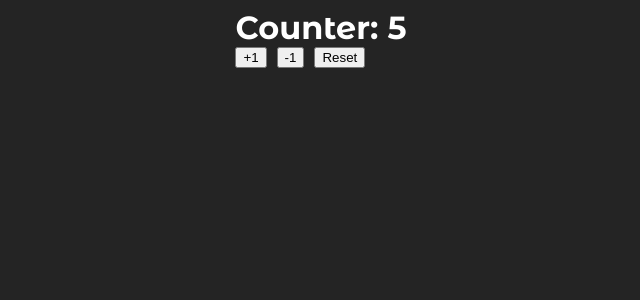
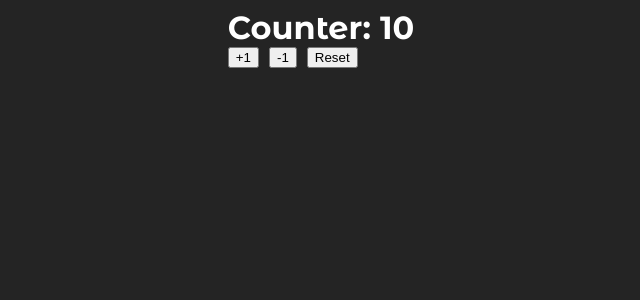
Before and after one commit to JavierBuend/03-gifs-app, a React (Vite) app: page / in a window 1280 px wide. Shown: the top 300 px of the page, without its empty margins (319-959 px from the left). Built offline with nearby package versions, Linux system fonts and the light colour scheme.

Commit message:
UseCounter custom hook

```diff
--- a/src/counter/components/MyCounterApp.tsx
+++ b/src/counter/components/MyCounterApp.tsx
@@ -1,19 +1,7 @@
-import { useState } from "react";
+import { useCounter } from "./hooks/useCounter";
 
 export const MyCounterApp = () => {
-  const [counter, setCounter] = useState(5);
-
-  const handleAdd = () => {
-    setCounter(counter + 1);
-  };
-
-  const handleSubstract = () => {
-    setCounter((prevState) => prevState - 1);
-  };
-
-  const handleReset = () => {
-    setCounter(5);
-  };
+  const { counter, handleAdd, handleReset, handleSubstract } = useCounter();
   return (
     <div
       style={{ display: "flex", flexDirection: "column", alignItems: "center" }}
--- /dev/null
+++ b/src/counter/components/hooks/useCounter.tsx
@@ -0,0 +1,19 @@
+import { useState } from "react";
+
+export const useCounter = (initialValue: number = 10) => {
+  const [counter, setCounter] = useState(initialValue);
+
+  const handleAdd = () => {
+    setCounter(counter + 1);
+  };
+
+  const handleSubstract = () => {
+    setCounter((prevState) => prevState - 1);
+  };
+
+  const handleReset = () => {
+    setCounter(initialValue);
+  };
+
+  return { counter, handleAdd, handleReset, handleSubstract };
+};
```
